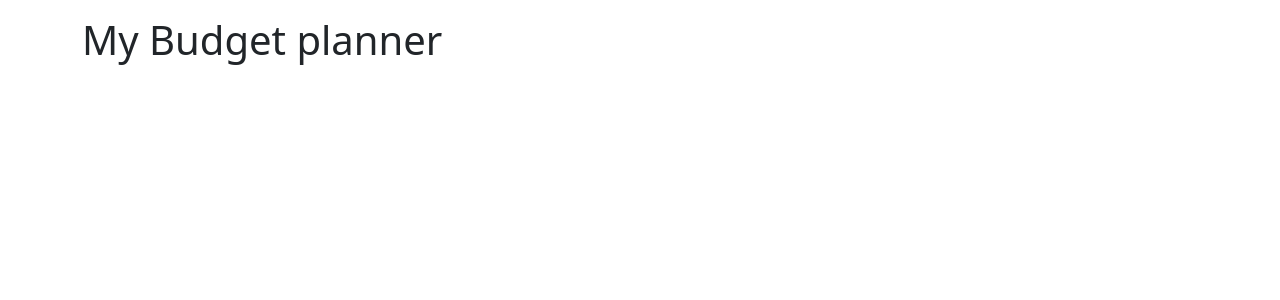
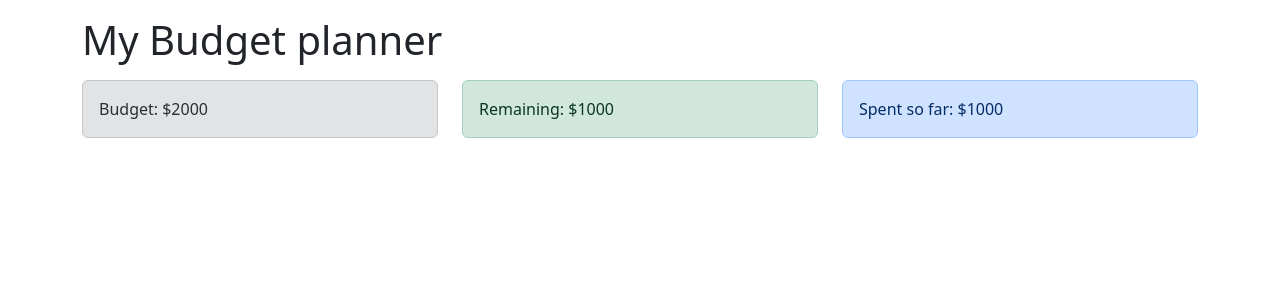
Before and after one commit to victormusembi11/budget-planner, a React (Create React App) app: page / in a window 1280 px wide. Shown: the top 300 px of the page. Built offline with nearby package versions, Linux system fonts and the light colour scheme.

Commit message:
budget, expense & remaning card components

```diff
--- a/src/App.tsx
+++ b/src/App.tsx
@@ -1,7 +1,22 @@
+import Budget from "./components/budget";
+import Remaining from "./components/remaining";
+import ExpenseTotal from "./components/expense-total";
+
 export default function App() {
   return (
     <div className="container">
       <h1 className="mt-3">My Budget planner</h1>
+      <div className="row mt-3">
+        <div className="col-sm">
+          <Budget />
+        </div>
+        <div className="col-sm">
+          <Remaining />
+        </div>
+        <div className="col-sm">
+          <ExpenseTotal />
+        </div>
+      </div>
     </div>
   );
 }
--- /dev/null
+++ b/src/components/budget.tsx
@@ -0,0 +1,7 @@
+export default function Budget() {
+  return (
+    <div className="alert alert-secondary">
+      <span>Budget: $2000</span>
+    </div>
+  );
+}
--- /dev/null
+++ b/src/components/expense-total.tsx
@@ -0,0 +1,7 @@
+export default function ExpenseTotal() {
+  return (
+    <div className="alert alert-primary">
+      <span>Spent so far: $1000</span>
+    </div>
+  );
+}
--- /dev/null
+++ b/src/components/remaining.tsx
@@ -0,0 +1,7 @@
+export default function Remaining() {
+  return (
+    <div className="alert alert-success">
+      <span>Remaining: $1000</span>
+    </div>
+  );
+}
```
